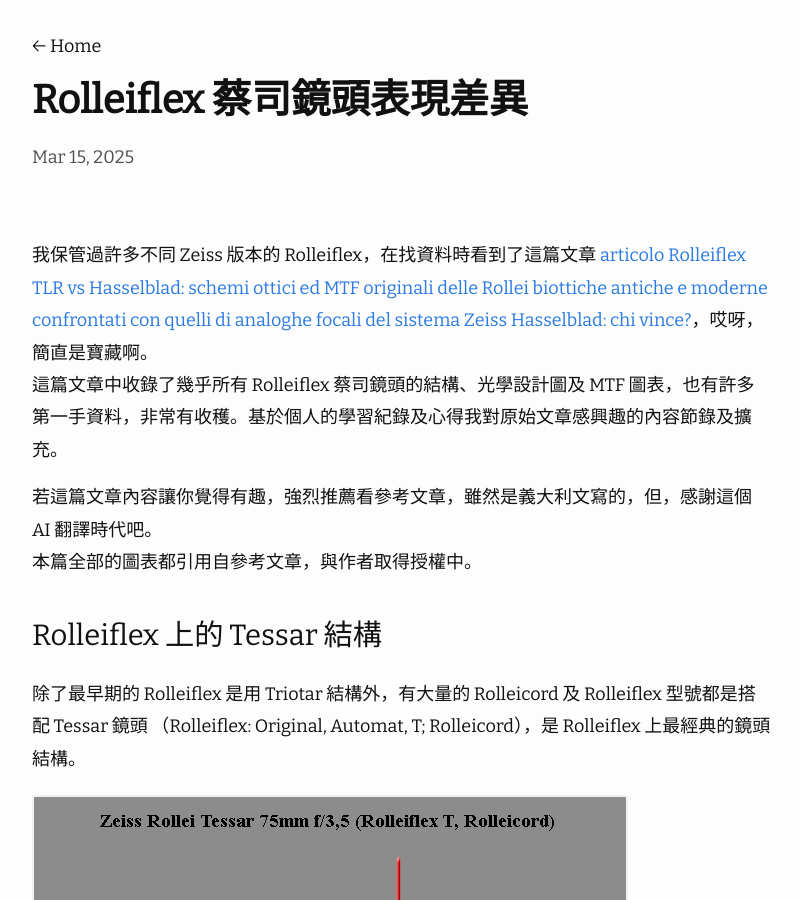
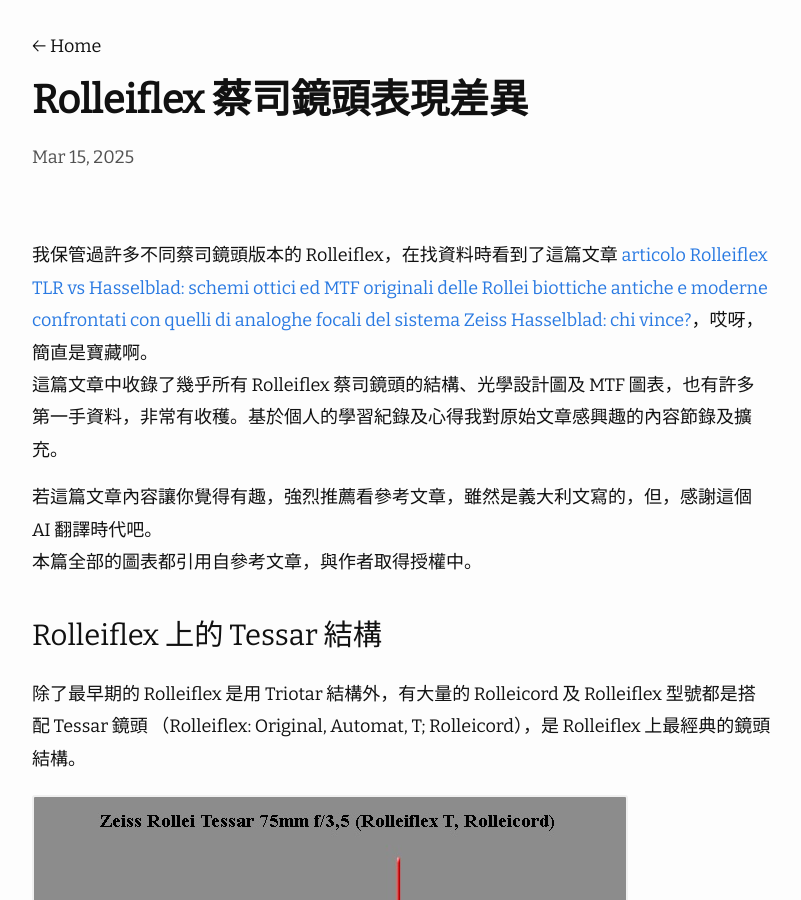
Before and after one commit to saiday/saiday.github.io, a Jekyll site: the page built from camera/_posts/2025-03-15-rolleiflex-tessar-planar-performance.md, in a window 1280 px wide and 900 px high. Shown: the whole window, without its empty margins (238-1039 px from the left). Built offline with Jekyll 4.4.1, drawn with Linux system fonts in a browser that asks for light colours; nearby versions of some CDN libraries.

Commit message:
update again

```diff
--- a/camera/_posts/2025-03-15-rolleiflex-tessar-planar-performance.md
+++ b/camera/_posts/2025-03-15-rolleiflex-tessar-planar-performance.md
@@ -6,7 +6,7 @@
 tags: [Rolleiflex, Tessar, Planar]
 ---
 
-我保管過許多不同 Zeiss 版本的 Rolleiflex，在找資料時看到了這篇文章 [articolo Rolleiflex TLR vs Hasselblad: schemi ottici ed MTF originali delle Rollei biottiche antiche e moderne
+我保管過許多不同蔡司鏡頭版本的 Rolleiflex，在找資料時看到了這篇文章 [articolo Rolleiflex TLR vs Hasselblad: schemi ottici ed MTF originali delle Rollei biottiche antiche e moderne
 confrontati con quelli di analoghe focali del sistema Zeiss Hasselblad: chi vince?](http://www.marcocavina.com/articoli_fotografici/Rolleiflex_vs_Hasselblad_2/00_pag.htm)，哎呀，簡直是寶藏啊。
 這篇文章中收錄了幾乎所有 Rolleiflex 蔡司鏡頭的結構、光學設計圖及 MTF 圖表，也有許多第一手資料，非常有收穫。基於個人的學習紀錄及心得我對原始文章感興趣的內容節錄及擴充。
 
```
